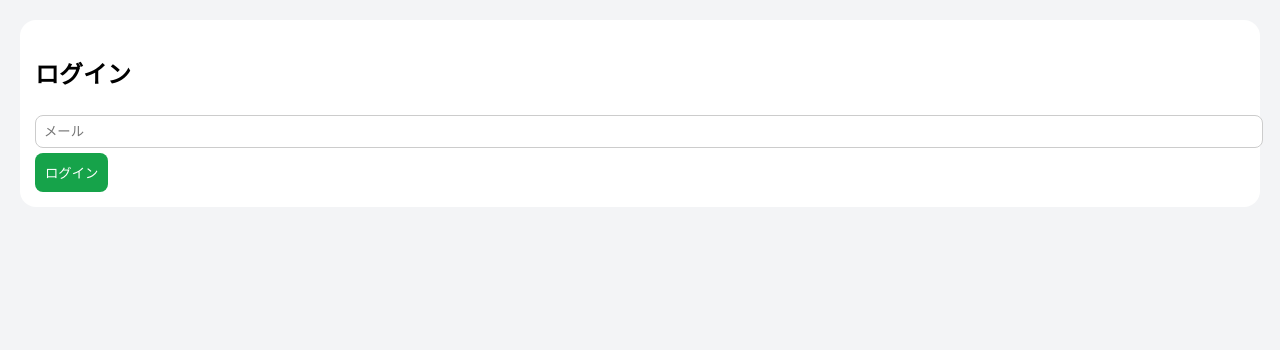
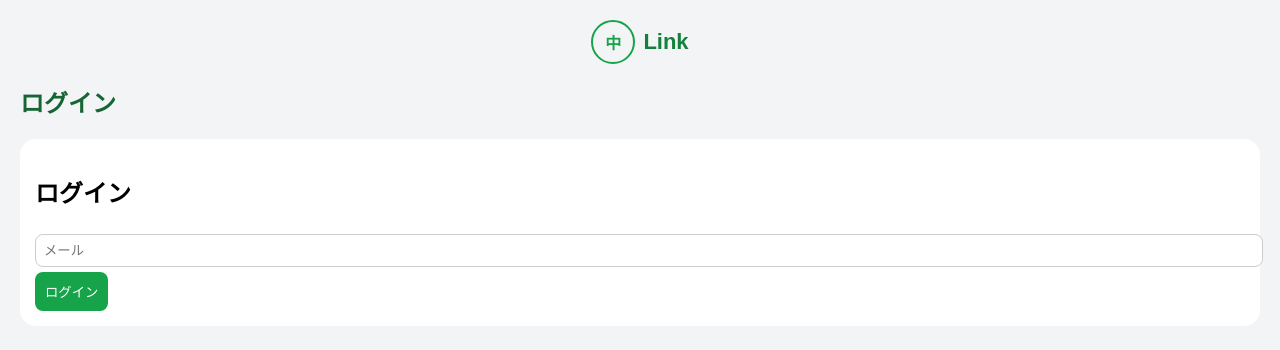
Before and after one commit to MirzaevAladdin/test, a plain HTML site: page index.html in a window 1280 px wide. Drawn offline with Linux system fonts and the light colour scheme.

Commit message:
Update index.html

```diff
--- a/index.html
+++ b/index.html
@@ -12,7 +12,13 @@ input, select { width:100%; padding:8px; margin:5px 0; border-radius:8px; border
 </head>
 
 <body>
+<!-- LOGO -->
+    <div style="display:flex;justify-content:center;align-items:center;gap:8px;margin-bottom:20px;">
+      <div style="width:40px;height:40px;border-radius:50%;border:2px solid #16a34a;display:flex;align-items:center;justify-content:center;font-weight:bold;color:#16a34a;">中</div>
+      <div style="font-size:22px;font-weight:bold;color:#15803d;">Link</div>
+    </div>
 
+    <h2 style="margin-bottom:20px;color:#166534;">ログイン</h2>
 <!-- LOGIN -->
 <div id="login" class="card">
   <h2>ログイン</h2>
```
